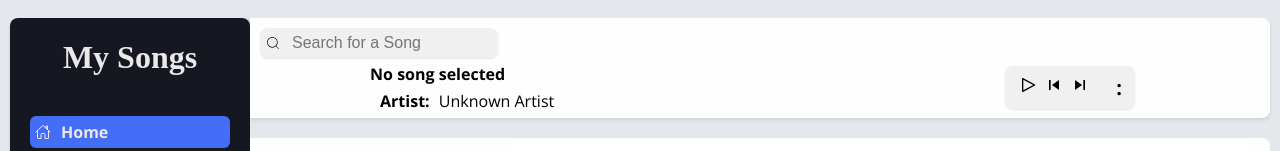
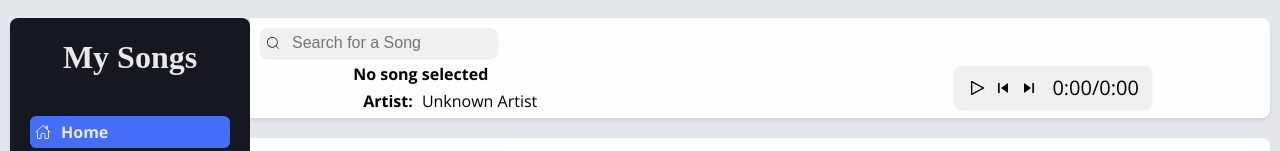
Before and after one commit to mathias-tad/MySongs, a React (Vite) app in the folder client/: page / in a window 1280 px wide. Shown: the top 151 px of the page. Built offline with nearby package versions, Linux system fonts and the light colour scheme; no server answers; a web font is replaced by a local one.

Commit message:
Some update on player controller

```diff
--- a/client/src/components/PlayerControl.tsx
+++ b/client/src/components/PlayerControl.tsx
@@ -26,7 +26,7 @@ const PlayerControl = () => {
   useEffect(() => {
     if (!audioRef.current) return;
     if (audioRef.current) {
-      audioRef.current.currentTime = currentTime;
+      //audioRef.current.currentTime = currentTime;
       //audioRef.current.src = currentSong?.songUrl || "";
       if (isPlaying) {
         audioRef.current.play().catch(() => {});
@@ -36,8 +36,27 @@ const PlayerControl = () => {
       }
     }
   }, [currentSong, isPlaying]);
+  useEffect(() => {
+    const audio = audioRef.current;
+    if (!audio) return;
+    const timeUpdateHandler = () => {
+      dispatch(setCurrentTime(audio?.currentTime));
+    };
+    const loadingHandler = () => {
+      dispatch(setCurrentTime(0));
+    };
+    audio?.addEventListener("loadedmetadata", loadingHandler);
+    audio?.addEventListener("timeupdate", timeUpdateHandler);
+    return () => {
+      audio?.removeEventListener("timeupdate", timeUpdateHandler);
+      audio?.removeEventListener("loadedmetadata", loadingHandler);
+    };
+  }, [audioRef, dispatch]);
 
   const playPauseHandler = () => {
+    if (audioRef.current) {
+      audioRef.current.currentTime = currentTime;
+    } else return;
     dispatch(setIsPlaying(!isPlaying));
   };
 
@@ -184,6 +203,8 @@ const PlayerControl = () => {
             className={css`
               margin: 0;
               padding: 0;
+              display: flex;
+              align-items: center;
             `}
           >
             {!isPlaying && (
@@ -241,19 +262,23 @@ const PlayerControl = () => {
                 }
               `}
             />
-          </div>
-
             <p
               className={css`
-              text-size: 24px;
+                text-size: 10px;
                 margin: 0;
                 padding: 3px;
+                padding-left: 10px;
+                font-weight: lighter;
               `}
             >
-            {/*Math.floor(currentTime / 60)*/}:
-            {/*Math.floor(currentTime % 60) < 10 ? "0" : ""*/}
-            {/*Math.floor(currentTime % 60)*/}
+              {Math.floor(currentTime / 60)}:
+              {Math.floor(currentTime % 60) < 10 ? "0" : ""}
+              {Math.floor(currentTime % 60)}/
+              {currentSong
+                ? currentSong.duration.toString().split(".")[0]
+                : "0:00"}
             </p>
+          </div>
         </div>
       </div>
     </>
```
Lines whose indentation alone changed are shown as unchanged.
